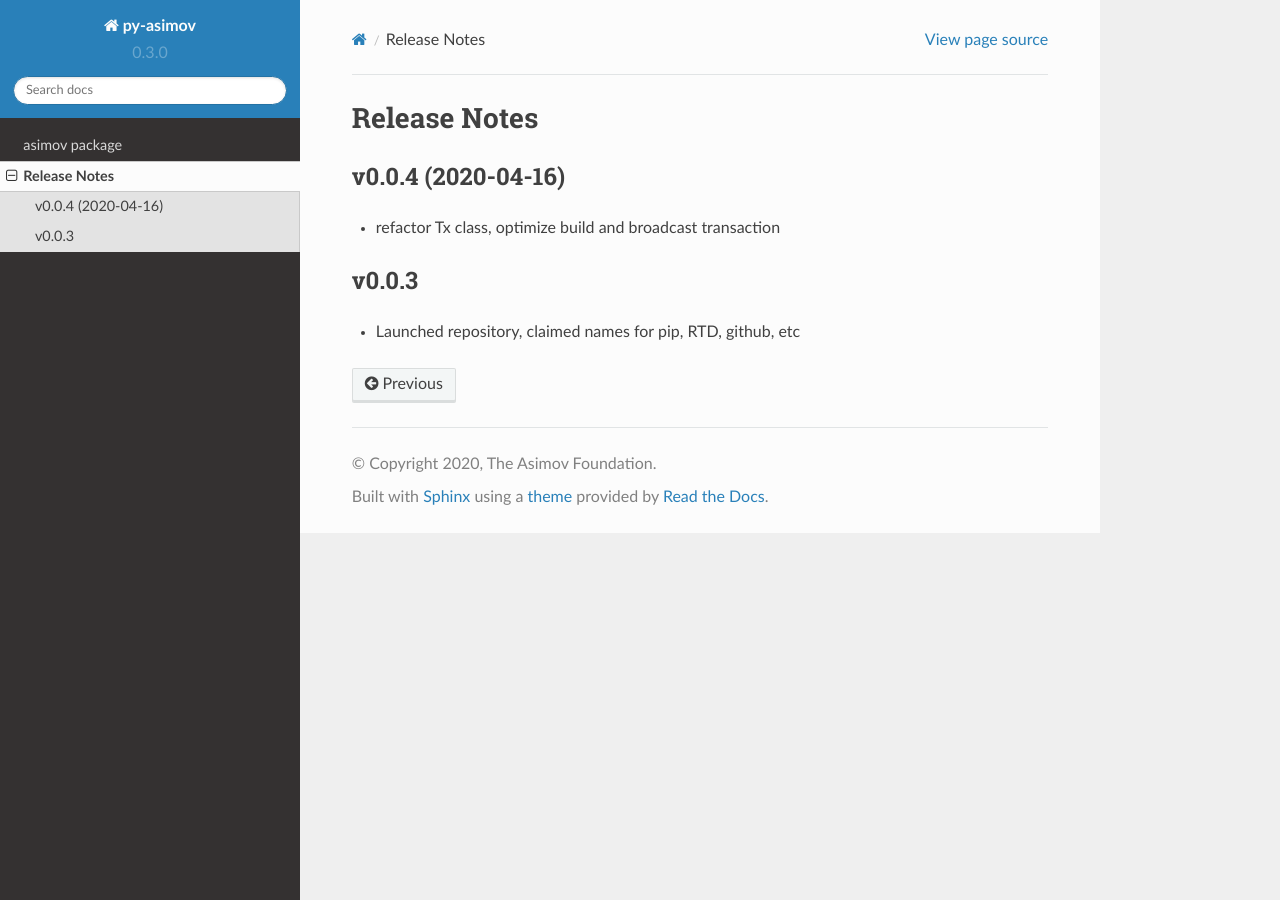
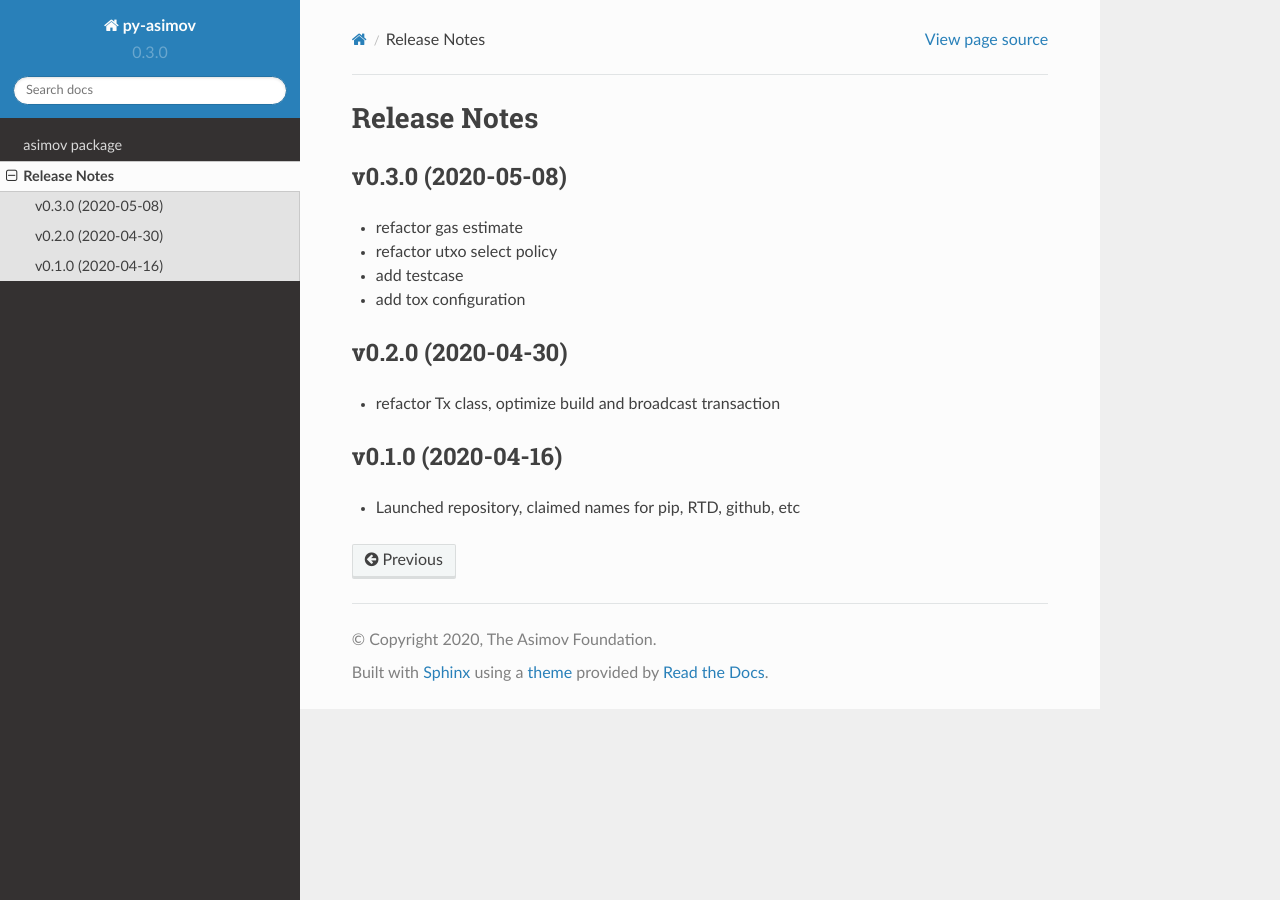
Before and after one commit to BlockGeeks0x01/py-asimov, a Sphinx documentation site: the page built from docs/releases.rst, in a window 1280 px wide. Built offline with Sphinx 7.4.7 and the Read the Docs theme 2.0.0, drawn with Linux system fonts in a browser that asks for light colours.

Commit message:
update readme and releases notes

```diff
--- a/docs/releases.rst
+++ b/docs/releases.rst
@@ -1,12 +1,20 @@
 Release Notes
 =============
 
-v0.0.4 (2020-04-16)
+v0.3.0 (2020-05-08)
+--------------------
+
+- refactor gas estimate
+- refactor utxo select policy
+- add testcase
+- add tox configuration
+
+v0.2.0 (2020-04-30)
 --------------------
 
 - refactor Tx class, optimize build and broadcast transaction
 
-v0.0.3
---------------
+v0.1.0 (2020-04-16)
+---------------------
 
 - Launched repository, claimed names for pip, RTD, github, etc
```
Also changed, not shown: README.md (+7 -0 lines).
